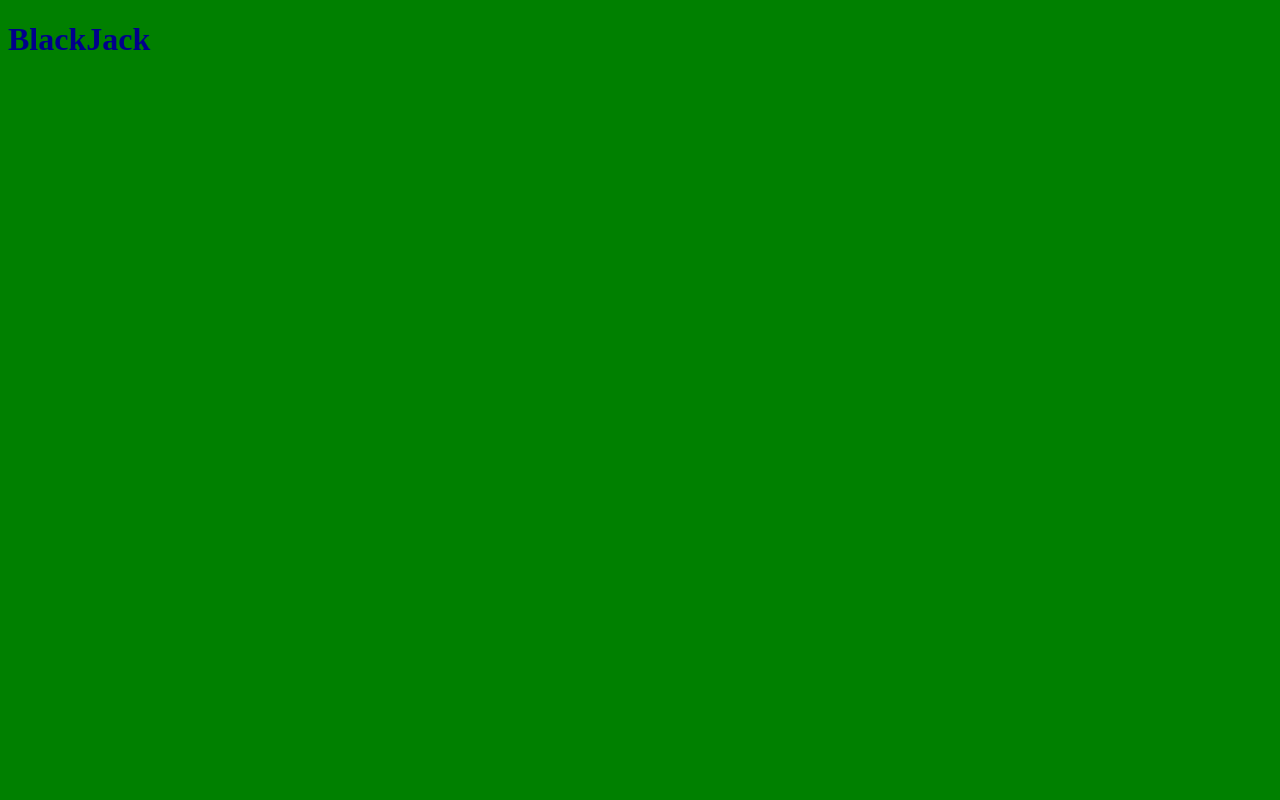
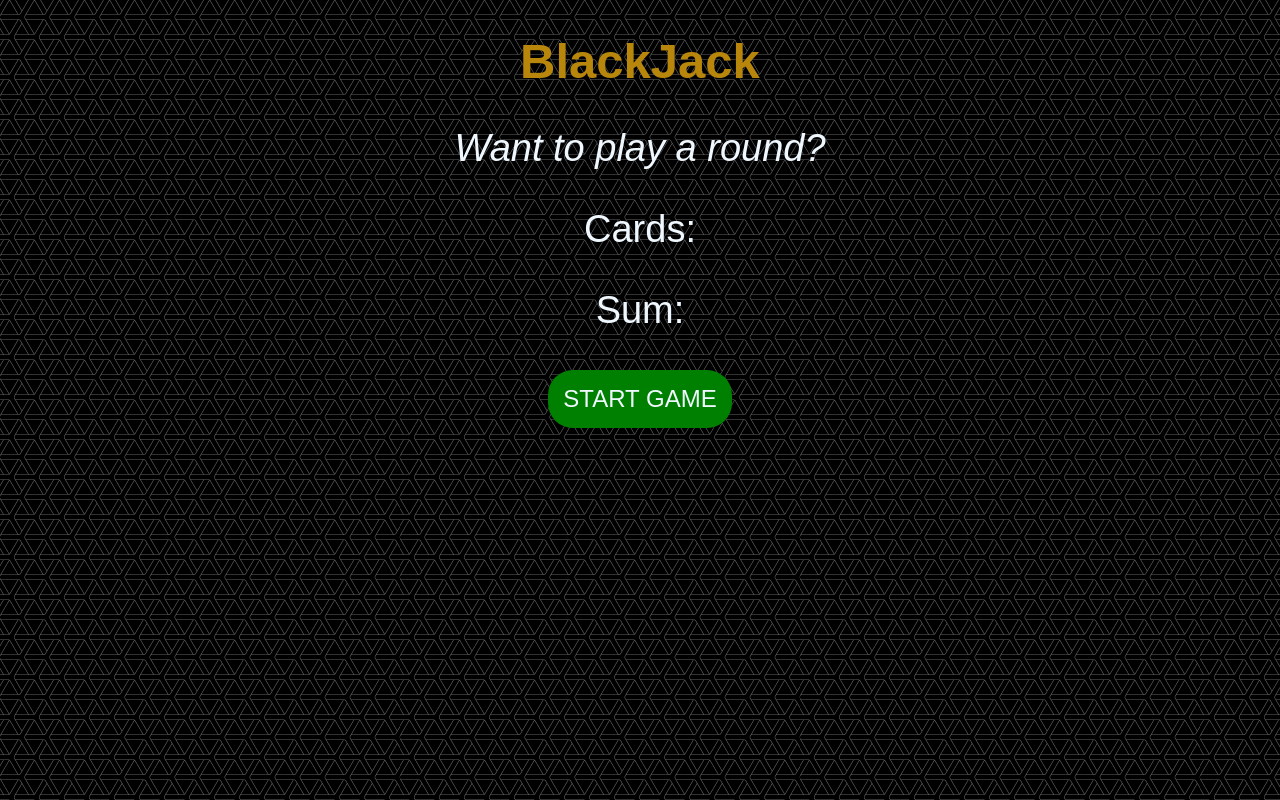
Before and after one commit to aroshjayamanne/BlackJack, a plain HTML site: page index.html in a window 1280 px wide. Drawn offline with Linux system fonts and the light colour scheme.

Commit message:
blackjack message implemented

```diff
--- a/index.html
+++ b/index.html
@@ -9,5 +9,13 @@
 </head>
 <body>
     <h1>BlackJack</h1>
+
+    <p id="message-el"> Want to play a round?</p>
+    <p id="cards-el">Cards: </p>
+    <p id="sum-el">Sum: </p>
+
+    <button id="start" onclick='startGame()'>Start Game</button>
+
+    <script src="scripts.js"></script>
 </body>
 </html>
--- a/scripts.js
+++ b/scripts.js
@@ -1,11 +1,13 @@
-let firsttCard = 10
+let firsttCard = 11
 let secondCard = 11
 let sum = firsttCard + secondCard
 let hasBlackJack = false
 let amountWon = 0
 let isAlive = true
 let message = ''
+let text = document.getElementById('sum-el')
 
+function startGame() {
     if (sum <= 20) {
         message = 'Do you want to draw a new card? '
     }
@@ -14,6 +16,7 @@ else if ( sum === 21) {
         message = 'U got a blackjack'
         amountWon += 10
         hasBlackJack = true
+
     }
 
     else {
@@ -21,4 +24,12 @@ else {
         isAlive = false
     }
 
-console.log (message)
+    let text = document.getElementById('message-el')
+    text.textContent = message
+
+    let cards = document.getElementById('cards-el')
+    cards.textContent = firsttCard + ' & ' + secondCard
+
+    let summ = document.getElementById('sum-el')
+    summ.textContent =  summ.textContent + (firsttCard + secondCard) + ' '
+}
--- a/styles.css
+++ b/styles.css
@@ -1,8 +1,38 @@
 body {
-    background-color: green;
-
+    background-image: url(Assets/background.png);
+    font-family:Arial, Helvetica, sans-serif;
+    color: aliceblue;
+    text-align: center;
+    font-size: 38px;
 }
 
 h1 {
-    color: darkblue;
+    color: darkgoldenrod;
+    text-align: center;
+    font-size: 49px;
 }
+
+#message-el {
+
+    font-style: italic;
+}
+
+#start {
+    background-color: green;
+    color: aliceblue;
+    padding: 15px;
+    font-size: 24px;
+    border-radius: 25px;
+    border-style: none;
+    text-transform: uppercase;
+}
+
+#start:hover {
+    background-color: darkgreen;
+    color: aliceblue;
+    padding: 17px;
+    font-size: 25px;
+    border-radius: 25px;
+    border-style: none;
+
+}
```
Lines whose indentation alone changed are shown as unchanged.
